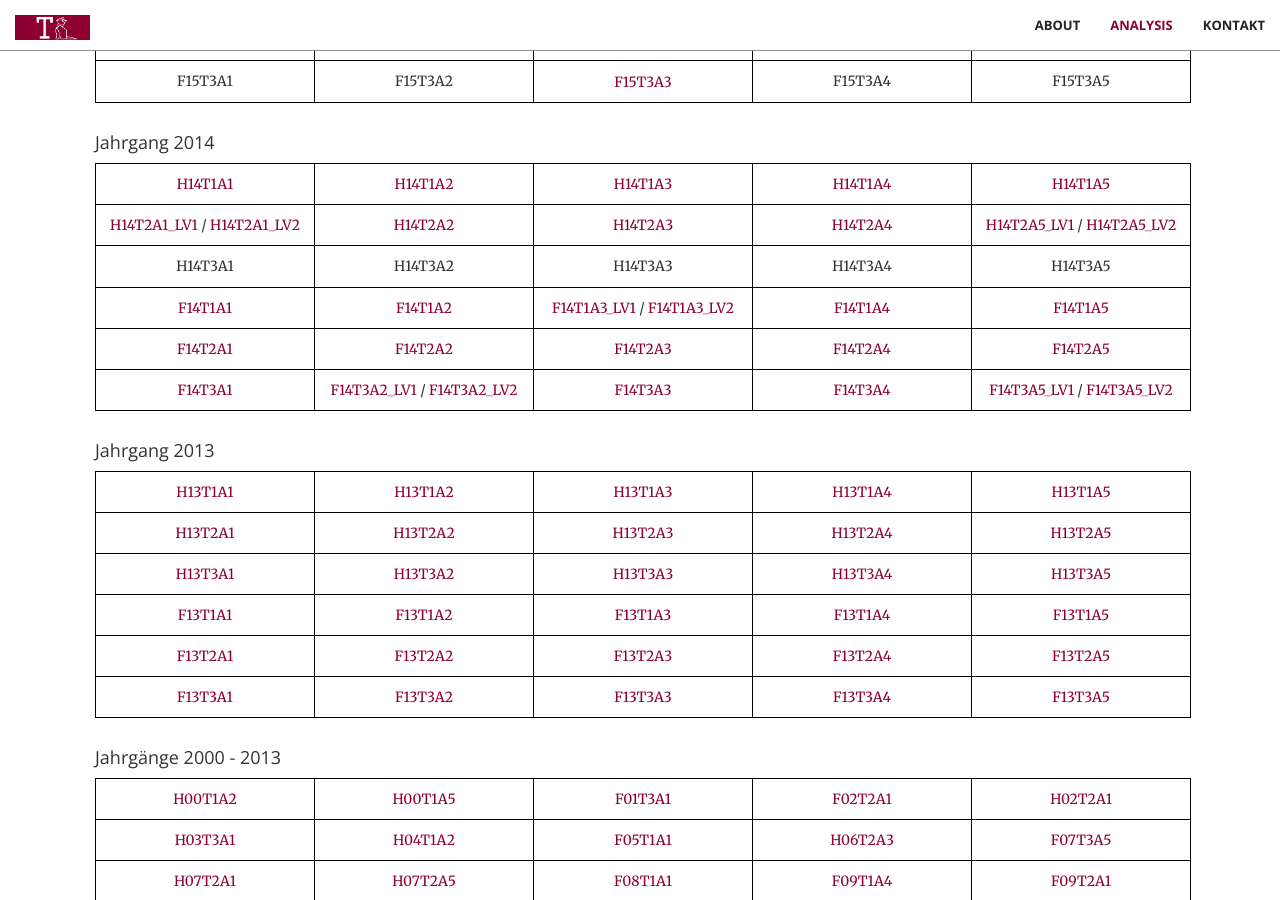
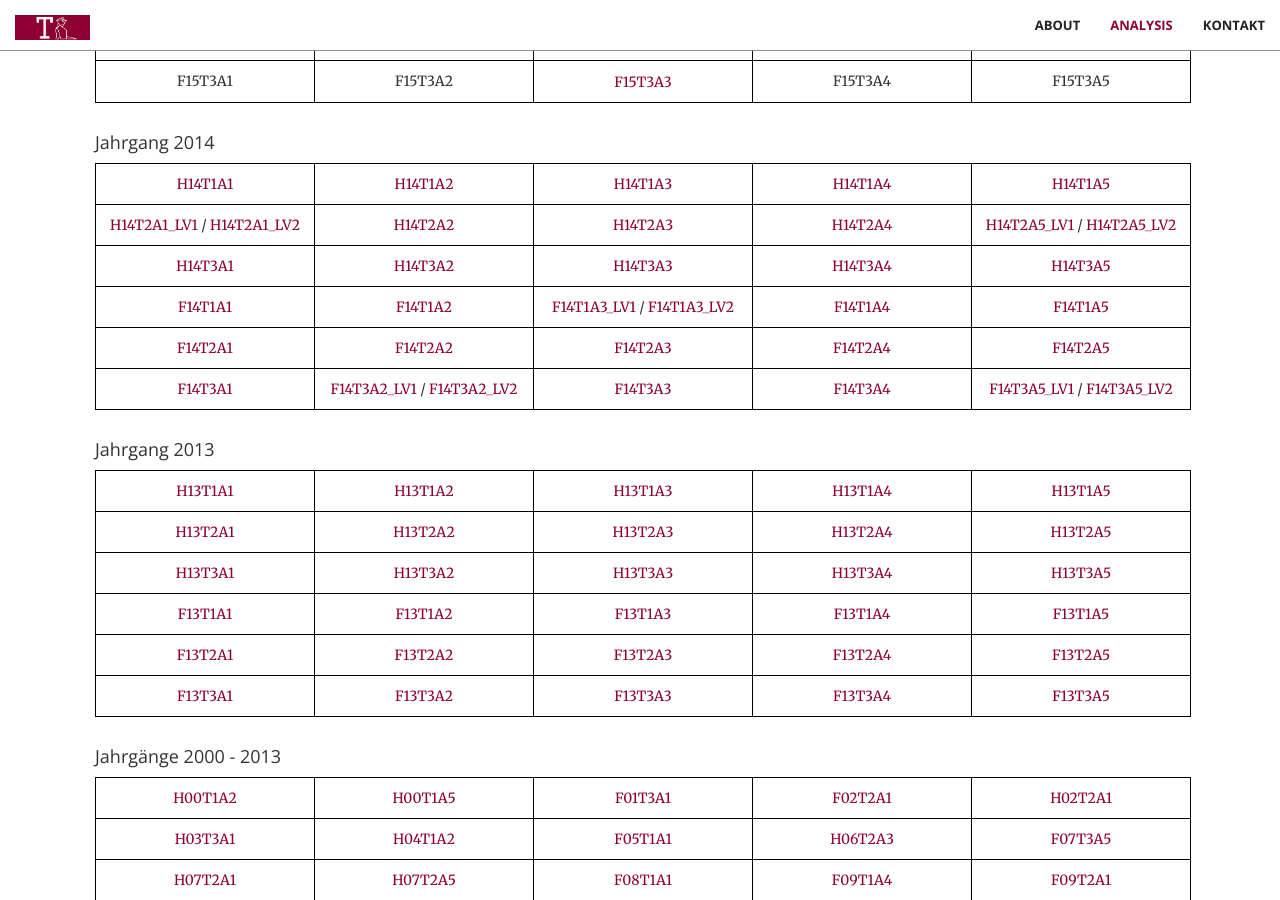
Before and after one commit to trabaldini/trabaldini.github.io, a Jekyll site: the page built from index.html, in a window 1280 px wide and 900 px high, scrolled down 4916 px. Built offline with Jekyll 4.4.1, drawn with Linux system fonts in a browser that asks for light colours; some web fonts are replaced.

Commit message:
Adds H14T3 solutions

```diff
--- a/_includes/math.html
+++ b/_includes/math.html
@@ -1219,19 +1219,19 @@
                             </tr>
                             <tr>
                                 <td style="width:20%">
-                                    <p>H14T3A1</p>
-                                </td>
-                                <td style="width:20%">
-                                    <p>H14T3A2</p>
-                                </td>
-                                <td style="width:20%">
-                                    <p>H14T3A3</p>
-                                </td>
-                                <td style="width:20%">
-                                    <p>H14T3A4</p>
-                                </td>
-                                <td style="width:20%">
-                                    <p>H14T3A5</p>
+                                    <a href="aufg/H14T3A1_DGL.pdf" target="_blank">H14T3A1</a>
+                                </td>
+                                <td style="width:20%">
+                                    <a href="aufg/H14T3A2_FT.pdf" target="_blank">H14T3A2</a>
+                                </td>
+                                <td style="width:20%">
+                                    <a href="aufg/H14T3A3_FT.pdf" target="_blank">H14T3A3</a>
+                                </td>
+                                <td style="width:20%">
+                                    <a href="aufg/H14T3A4_DGL.pdf" target="_blank">H14T3A4</a>
+                                </td>
+                                <td style="width:20%">
+                                    <a href="aufg/H14T3A5_FT.pdf" target="_blank">H14T3A5</a>
                                 </td>
                             </tr>
                              <tr>
```
Also changed, not shown: 5 other files.
